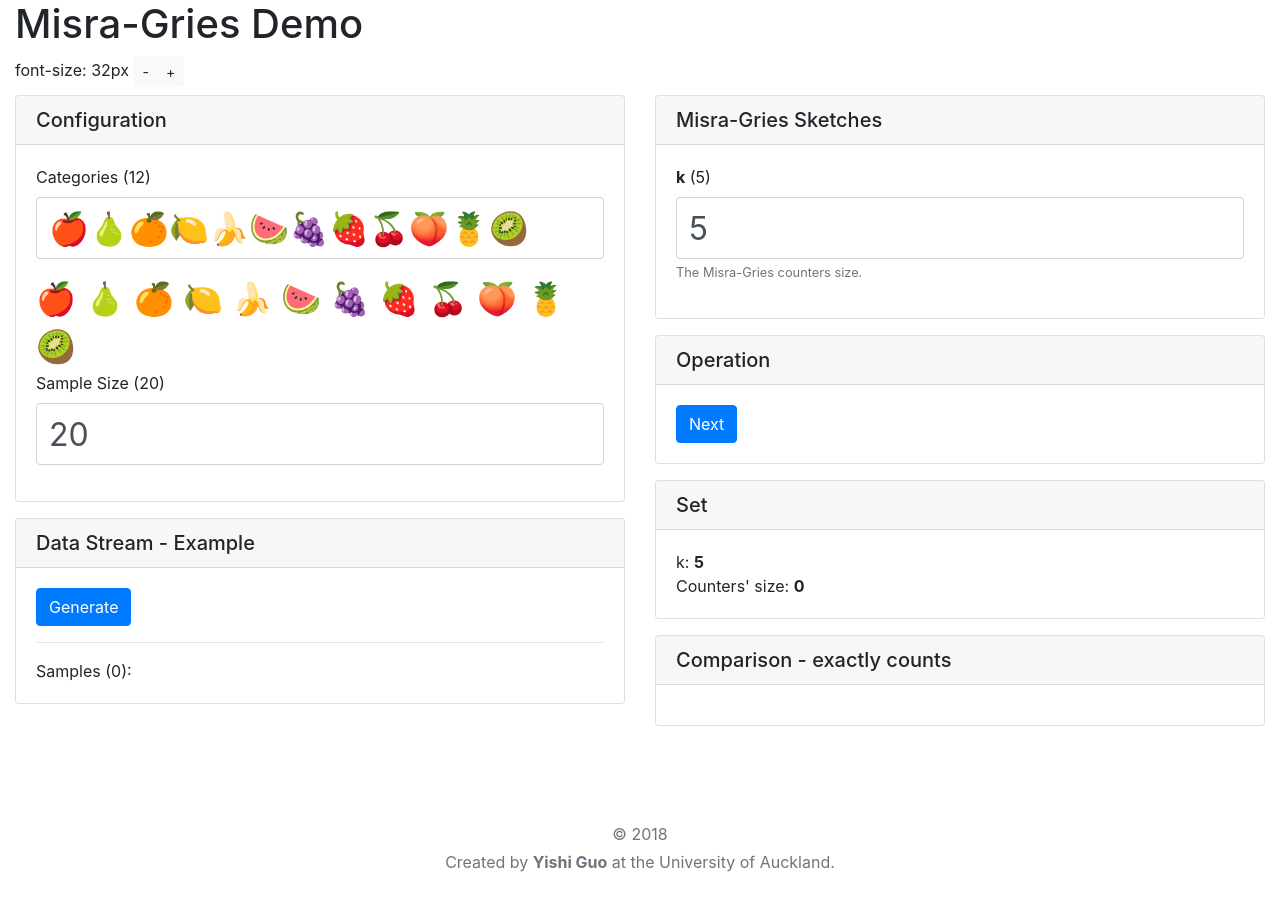
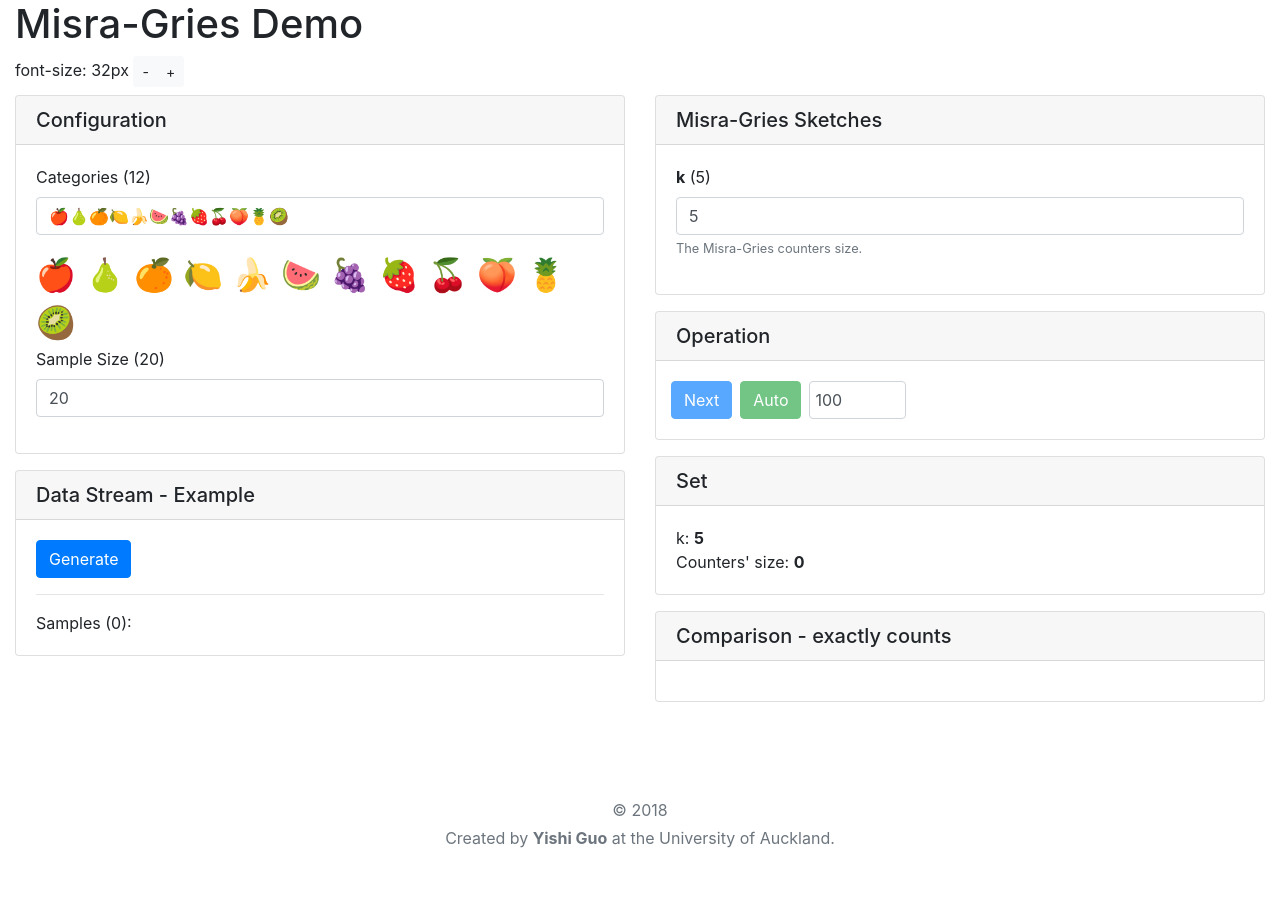
Before and after one commit to e10101/sketches, an Angular app: page / in a window 1280 px wide. Shown: the top 910 px of the page. Built offline with nearby package versions, Linux system fonts and the light colour scheme.

Commit message:
Create auto next step functionality

```diff
--- a/src/app/misra-gries/misra-gries.component.html
+++ b/src/app/misra-gries/misra-gries.component.html
@@ -87,7 +87,21 @@
         <h5 class="card-header">Operation</h5>
         <div class="card-body">
           <form>
-            <button class="btn btn-primary" (click)="onNextStep()">Next</button>
+            <div class="form-row">
+              <button class="btn btn-primary" (click)="onNextStep()" [disabled]="!this.sample || this.sample.length <= 0">Next</button>
+              <div *ngIf="!isAutoNext">
+                <button class="btn btn-success ml-2" (click)="onStartPause()" [disabled]="!this.sample || this.sample.length <= 0">
+                  Auto
+                </button>
+              </div>
+              <div *ngIf="isAutoNext">
+                <button class="btn btn-secondary ml-2" (click)="onStartPause()" [disabled]="!this.sample || this.sample.length <= 0">
+                  Stop
+                </button>
+              </div>
+              <input type="number" [(ngModel)]="autoNextOffsetSeconds" name="autoNextOffsetSeconds" class="form-control col-md-2 ml-2"
+                placeholder="seconds">
+            </div>
             <div class="text-center" *ngIf="sample && sample.length > 0">
               <div class="d-inline-block" *ngIf="currentIndex > 0">
                 <div class="big-fruit current">
--- a/src/app/misra-gries/misra-gries.component.scss
+++ b/src/app/misra-gries/misra-gries.component.scss
@@ -1,5 +1,5 @@
 input {
-  font-size: 2rem;
+  // font-size: 2rem;
   width: 100%;
 }
 
--- a/src/app/misra-gries/misra-gries.component.ts
+++ b/src/app/misra-gries/misra-gries.component.ts
@@ -25,6 +25,10 @@
 
   public sketch: MisraGries;
 
+  public isAutoNext = false;
+  public autoNextOffsetSeconds = 100;  // ms
+  private autoNextTimer = null;
+
   public get k(): number {
     return this._k;
   }
@@ -46,6 +50,8 @@
     return sorted;
   }
 
+
+
   constructor() {
     this.sketch = new MisraGries(this.k);
   }
@@ -66,6 +72,9 @@
     this.sample = sample;
 
     this.sketch = new MisraGries(this.k);
+
+    this.isAutoNext = false;
+    clearInterval(this.autoNextTimer);
   }
 
   onLargeFont() {
@@ -77,10 +86,14 @@
   }
 
   onNextStep() {
+    console.log('onNextStep');
     if (this.sample && this.sample.length <= this.currentIndex) {
+      this.isAutoNext = false;
       return;
     }
     this.currentIndex++;
+
+    console.log('currentIndex', this.currentIndex);
 
     if (this.currentIndex > 0) {
       const index = this.currentIndex - 1;
@@ -91,6 +104,22 @@
     }
   }
 
+  onStartPause() {
+    if (this.isAutoNext) {
+      clearInterval(this.autoNextTimer);
+    } else {
+      console.log('timer now');
+      if (this.autoNextTimer) {
+        clearInterval(this.autoNextTimer);
+      }
+      this.autoNextTimer = setInterval(() => {
+        this.onNextStep();
+      }, this.autoNextOffsetSeconds);
+    }
+
+    this.isAutoNext = !this.isAutoNext;
+  }
+
   // isItemInSet(item: Item): boolean {
   //   //
   // }
```
Lines whose indentation alone changed are shown as unchanged.
